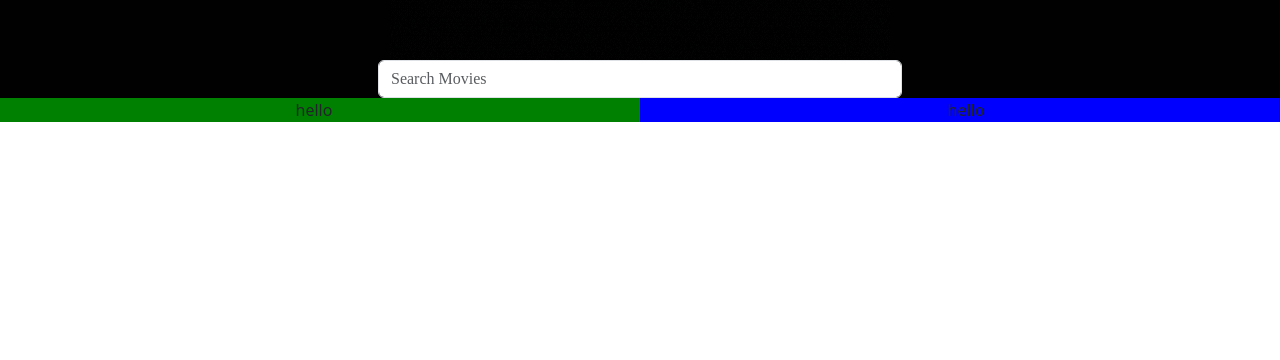
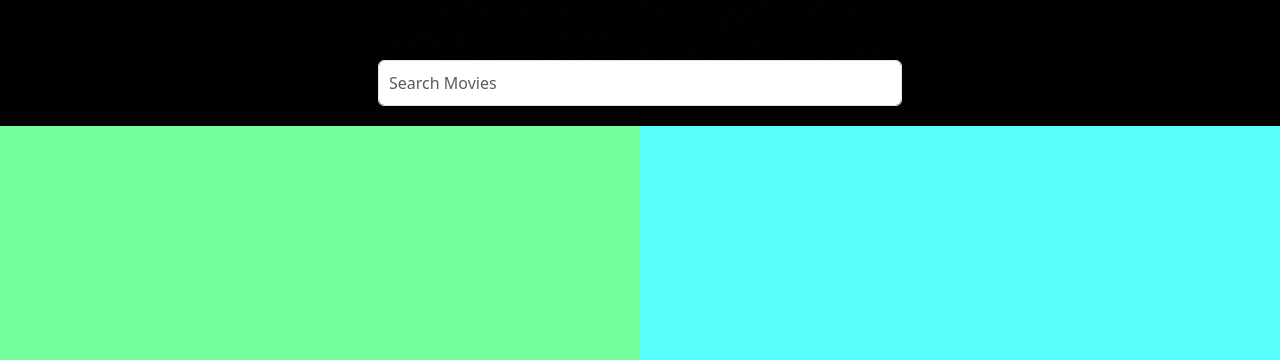
Before and after one commit to codyalmand/Shoppies2021, a React (Create React App) app in the folder shoppies2021/: page / in a window 1280 px wide. Shown: the part 440-800 px from the top of the page. Built offline with nearby package versions, Linux system fonts and the light colour scheme.

Commit message:
Small adjustments

```diff
--- a/shoppies2021/src/App.css
+++ b/shoppies2021/src/App.css
@@ -1,3 +1,7 @@
+html {
+  background-color: #010101;
+}
+
 .App {
   text-align: center;
 }
--- a/shoppies2021/src/App.js
+++ b/shoppies2021/src/App.js
@@ -1,4 +1,3 @@
-import logo from './logo.svg';
 import './App.css';
 import 'bootstrap/dist/css/bootstrap.min.css';
 import Header from './components/Header'
--- a/shoppies2021/src/components/Header.js
+++ b/shoppies2021/src/components/Header.js
@@ -1,14 +1,12 @@
 import React from 'react';
 import Logo from '../components/Logo';
-import Search from '../components/Search';
+import Searchbar from '../components/Searchbar';
 
 const style = {
     row: {
         backgroundColor: '#010101',
         display: 'grid',
         justifyContent: 'center',
-        fontFamily: 'Myriad',
-        fontSize: '30px',
     }
 }
 
@@ -16,7 +14,7 @@ const Header = () => {
     return (
         <main className = "row" style={style.row}>
                 <Logo/>
-            <div><Search/></div>
+                <Searchbar/>
         </main>
     )
 }
--- a/shoppies2021/src/components/Layout.js
+++ b/shoppies2021/src/components/Layout.js
@@ -2,12 +2,13 @@ import React from 'react';
 
 const style = {
     containerLeft: {
-        backgroundColor: 'green',
+        backgroundColor: '#73FF9B',
         display: 'grid',
     },
     containerRight: {
         display: 'grid',
-        backgroundColor: 'blue',
+        backgroundColor: '#59FFFC',
+        paddingBottom: '1000px',
     }
 }
 
@@ -15,10 +16,10 @@ const Layout = () => {
     return (
         <main className = "row">
             <div className = "col-6 containerLeft" style={style.containerLeft}>
-                hello
+
             </div>
             <div className = "col-6 containerRight" style={style.containerRight}>
-                hello
+
             </div>
         </main>
     )
--- a/shoppies2021/src/components/Logo.js
+++ b/shoppies2021/src/components/Logo.js
@@ -11,9 +11,7 @@ const style = {
 class Logo extends Component {
     render() {
         return (
-            <main>
                 <img src={logo} alt={"logo"} id='logoStyle' style={style.logoStyle}/>
-            </main>
         )
     }
 }
--- a/shoppies2021/src/components/Search.js
+++ /dev/null
@@ -1,12 +0,0 @@
-import React from 'react';
-
-
-const Search = () => {
-    return (
-        <main className = "row">
-            <input class="form-control mr-sm-2" type="search" placeholder="Search Movies" aria-label="Search"></input>
-        </main>
-    )
-}
-
-export default Search;
--- /dev/null
+++ b/shoppies2021/src/components/Searchbar.js
@@ -0,0 +1,17 @@
+import React from 'react';
+
+const style = {
+    row: {
+        padding: '10px',
+        marginBottom: '20px',
+        maxWidth: '3000px',
+    }
+}
+
+const Searchbar = () => {
+    return (
+        <input style={style.row} class="form-control mr-sm-2" type="search" placeholder="Search Movies" aria-label="Search"></input>
+    )
+}
+
+export default Searchbar;
```
Also changed, not shown: shoppies2021/src/assets/Logo.png (deleted).
